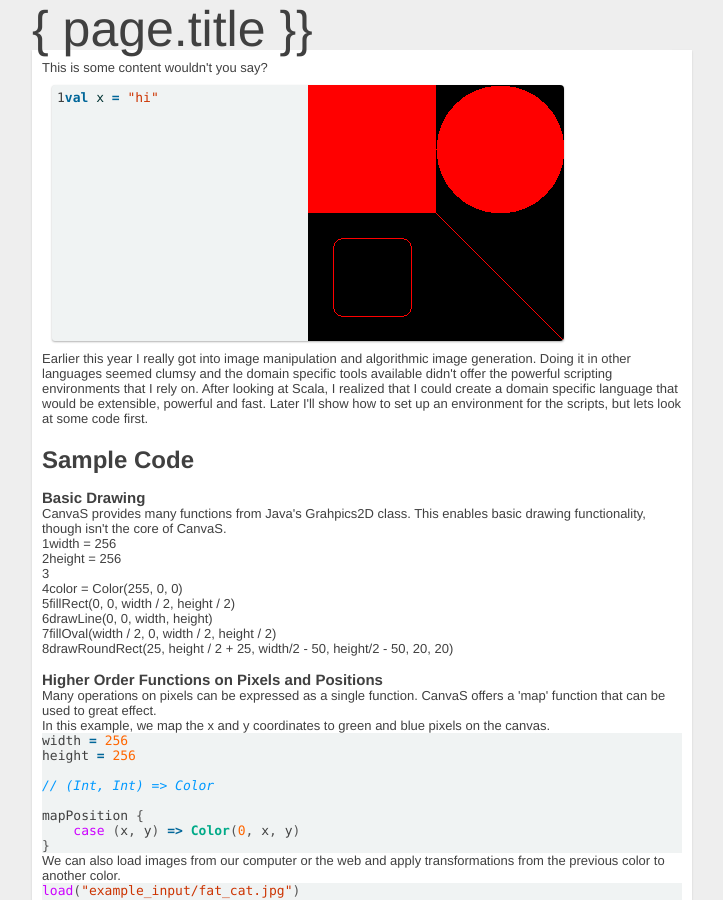
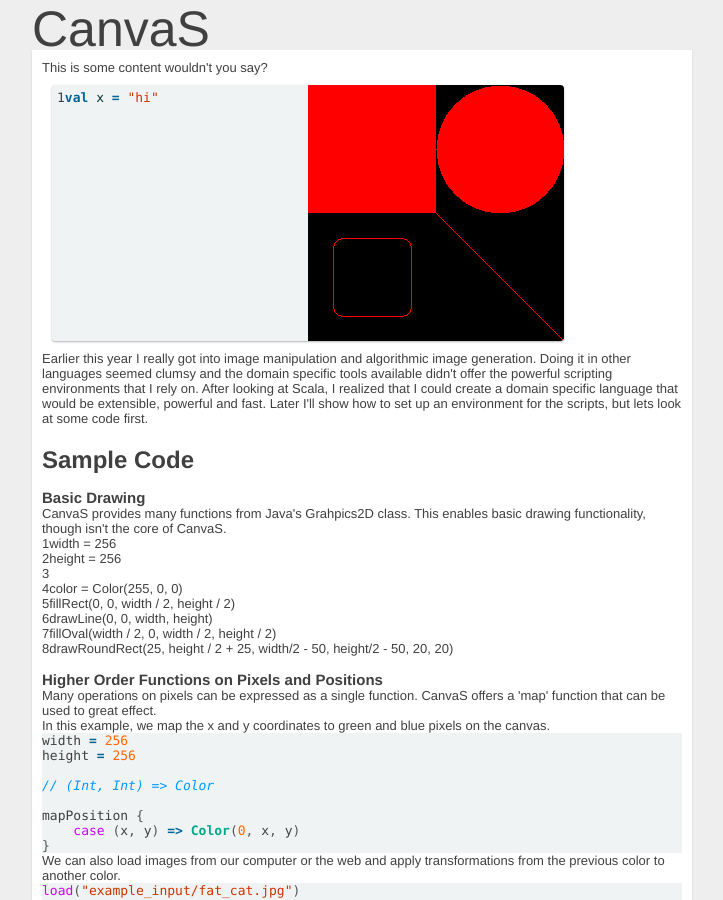
Before and after one commit to TyOverby/CanvaS, a Jekyll site: the page built from index.html, in a window 1280 px wide and 900 px high. Shown: the whole window, without its empty margins (288-1011 px from the left). Built offline with Jekyll 4.4.1, drawn with Linux system fonts in a browser that asks for light colours.

Commit message:
automated push

```diff
--- a/_layouts/main.html
+++ b/_layouts/main.html
@@ -2,7 +2,7 @@
     {% include sub_layouts/header %}
     <body>
         <div id="header">
-            { page.title }} <small>{{ site.tagline }}</small>
+            {{ page.title }} <small>{{ site.tagline }}</small>
         </div>
         <div id="wrapper"  style="width:50%; margin-left:25%">
 
```
